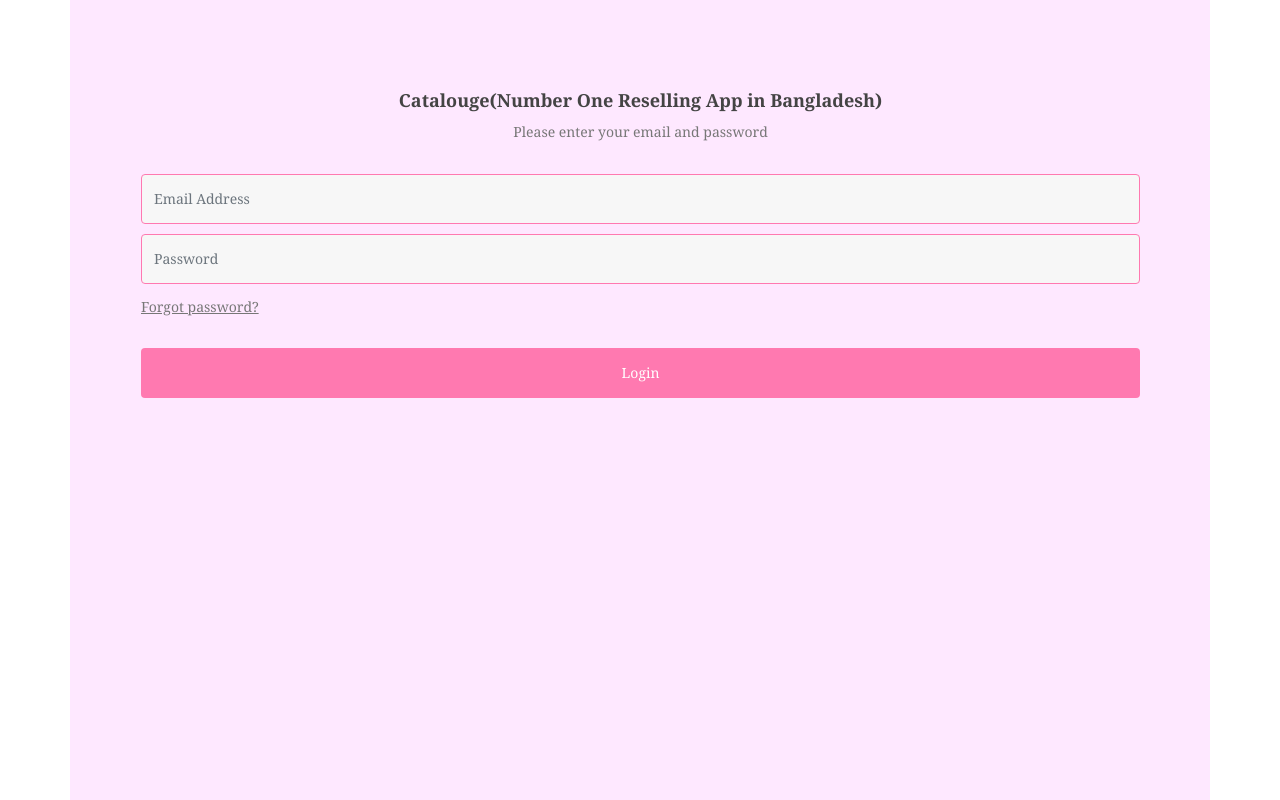
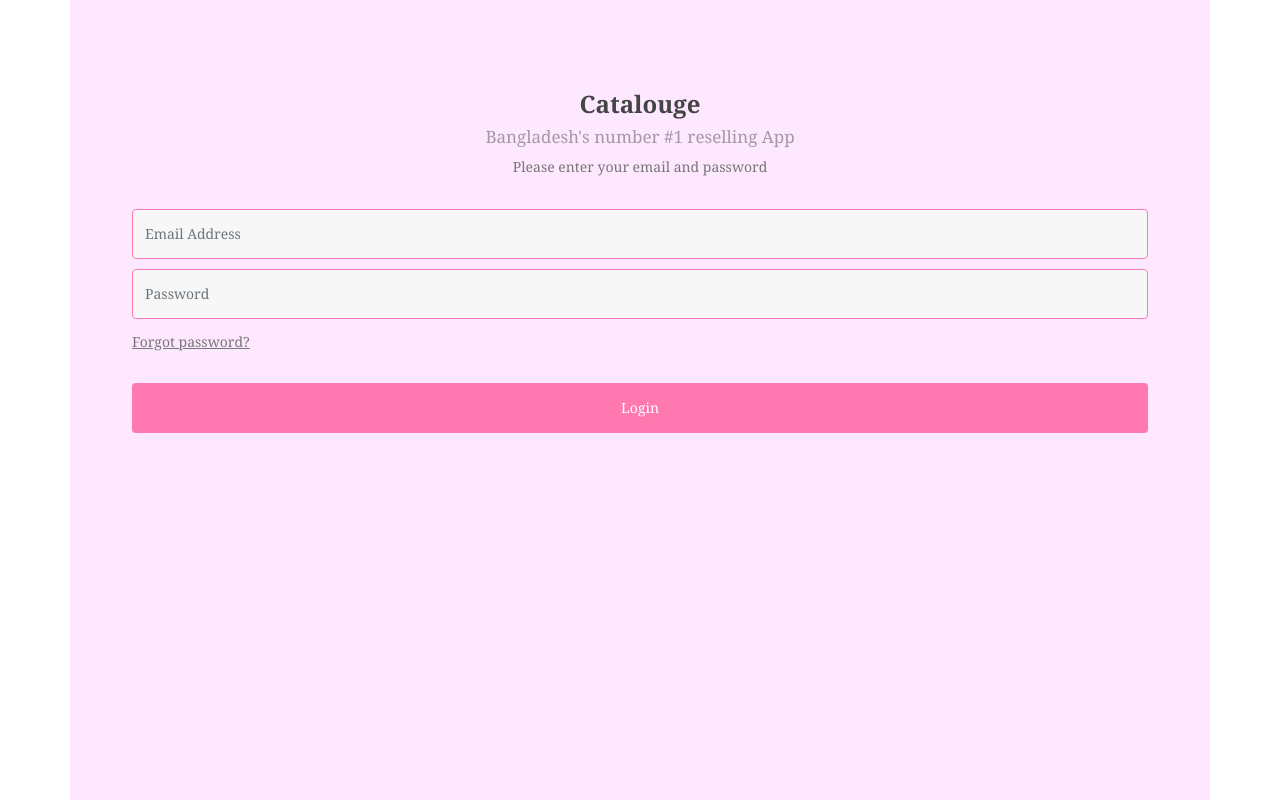
Before and after one commit to Refun/catalogue, a plain HTML site: page login.html in a window 1280 px wide. Drawn offline with nearby package versions, Linux system fonts and the light colour scheme; a web font is replaced by a local one.

Commit message:
added changes

```diff
--- a/css/style.css
+++ b/css/style.css
@@ -148,7 +148,7 @@ body {
 /*form*/
 
 .form-heading { color:#fff; font-size:23px;}
-.panel h2{ color:#444444; font-size:18px; margin:0 0 8px 0;}
+.panel h2{color:#444444;font-size: 24px;margin:0 0 8px 0;}
 .panel p { color:#777777; font-size:14px; margin-bottom:30px; line-height:24px;}
 .login-form .form-control {
   background: #f7f7f7 none repeat scroll 0 0;
@@ -163,7 +163,7 @@ body {
   /* border-radius: 2px; */
   /* margin: 10px auto 30px; */
   /* max-width: 100%; */
- /* height: 100%;
+  /* height: 100%;
   padding: 50px 70px 70px 71px;*/
 }
 
--- a/login.html
+++ b/login.html
@@ -25,8 +25,13 @@
 <style type="text/css">
     .container{
         background: #f100ff17!important;
-         padding: 90px 70px 70px 71px;
-         height: 100vh;
+        padding: 90px 62px 70px 62px;
+        height: 100vh;
+    }
+    .resell{
+        color: #5b56568c;
+        font-size: 17px;
+
     }
 </style>
 <body>
@@ -37,7 +42,8 @@
 <div class="login-form">
 <div class="main-div">
     <div class="panel">
-   <h2 class="font-weight-bold">Catalouge(Number One Reselling App in Bangladesh)</h2>
+   <h2 class="font-weight-bold">Catalouge</h2>
+   <h5 class="resell">Bangladesh's number #1 reselling App</h5>
    <p>Please enter your email and password</p>
    </div>
     <form id="Login">
```
Also changed, not shown: libraries/bootstrap/css/bootstrap.min.css.
